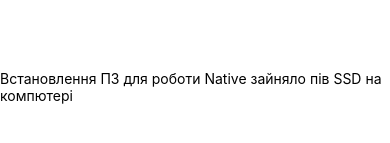
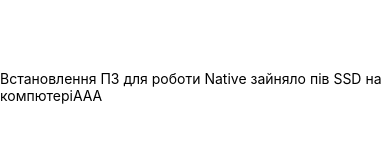
Before and after one commit to YuraBuchak/AwesomeProject, a React Native app: screen / in a window 390 px wide. Shown: the part 335-478 px from the top of the page. Built offline with nearby package versions, Linux system fonts and the light colour scheme.

Commit message:
initial test

```diff
--- a/App.js
+++ b/App.js
@@ -5,7 +5,7 @@
   return (
     <View style={styles.container}>
       <Text>
-        Встановлення ПЗ для роботи Native зайняло пів SSD на компютері
+        Встановлення ПЗ для роботи Native зайняло пів SSD на компютеріAAA
       </Text>
       <StatusBar style="auto" />
     </View>
```
